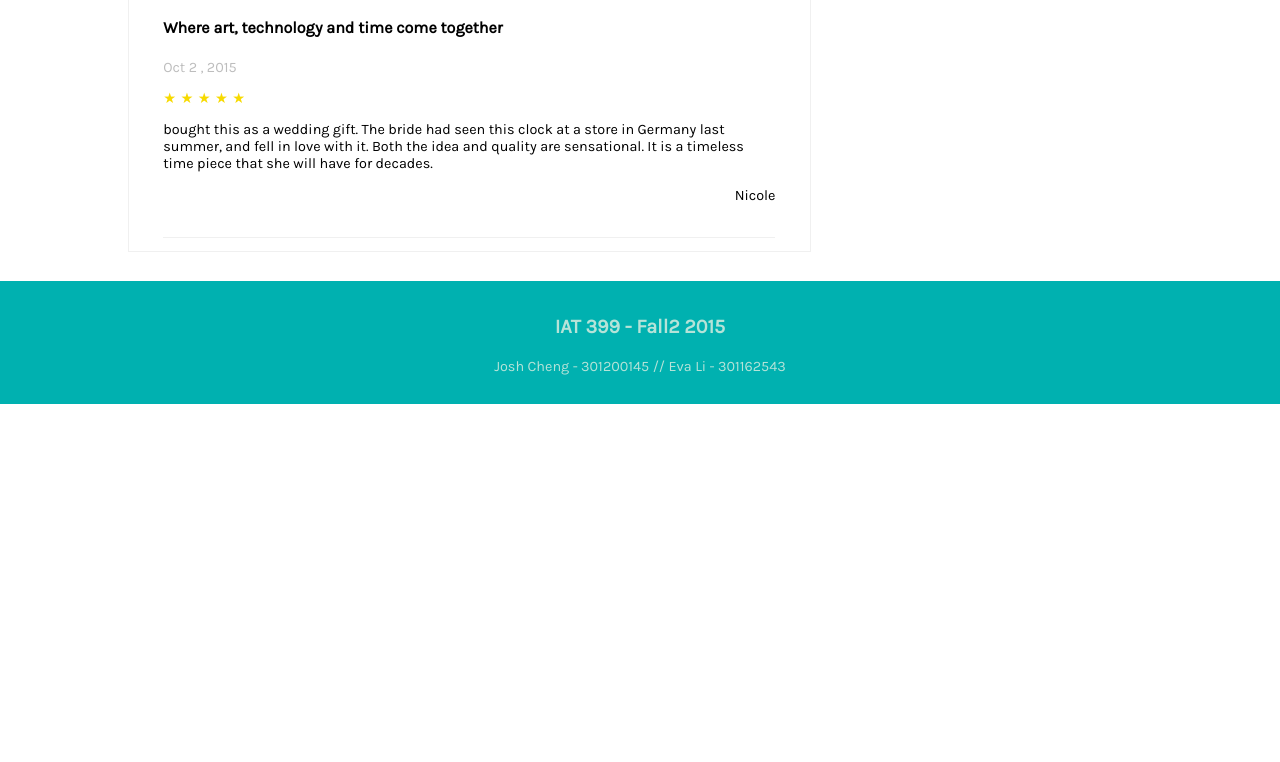
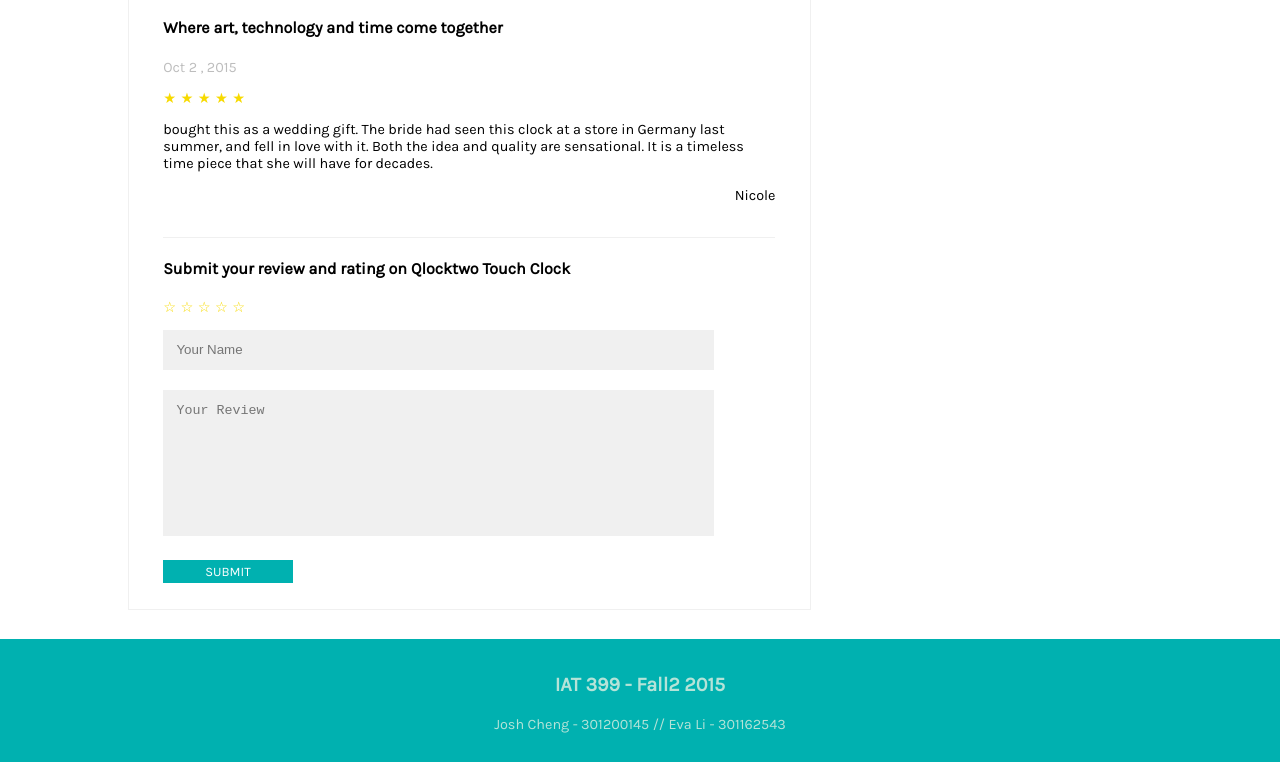
Before and after one commit to jncheng/iat339-project1, a plain HTML site: page productImage_3.html in a window 1280 px wide. Shown: the part 1241-2003 px from the top of the page. Before the commit the page ends 1645 px from the top, so only its background shows below. Drawn offline with Linux system fonts and the light colour scheme.

Commit message:
fixed submit review

```diff
--- a/productImage_3.html
+++ b/productImage_3.html
@@ -115,6 +115,17 @@
               <p class="align-right">Nicole</p>
             </div>
 
+            <div class="submit-review">
+              <h4>Submit your review and rating on Qlocktwo Touch Clock</h4>
+               <div class="product_rating">
+                  <div class="rating rating-feedback">
+                    <a href=""></a><span>☆</span><span>☆</span><span>☆</span><span>☆</span><span>☆</span>
+                  </div>
+                </div>
+                <input class="contact_us" type="text" placeholder="Your Name">
+                <textarea class="contact_us" id="contact_message" type="text" name="phone" placeholder="Your Review"></textarea>
+                <a href=""><p class="main-button">SUBMIT</p></a>
+            </div>
 
 
           </div>
```
Also changed, not shown: productImage_1.html (+12 -1 lines), productImage_2.html (+12 -0 lines), productImage_4.html (+11 -0 lines).
